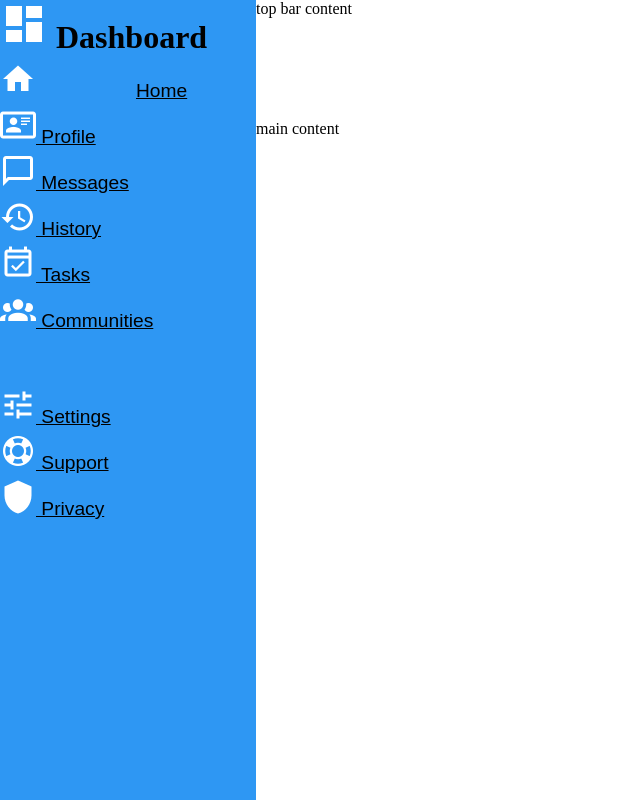
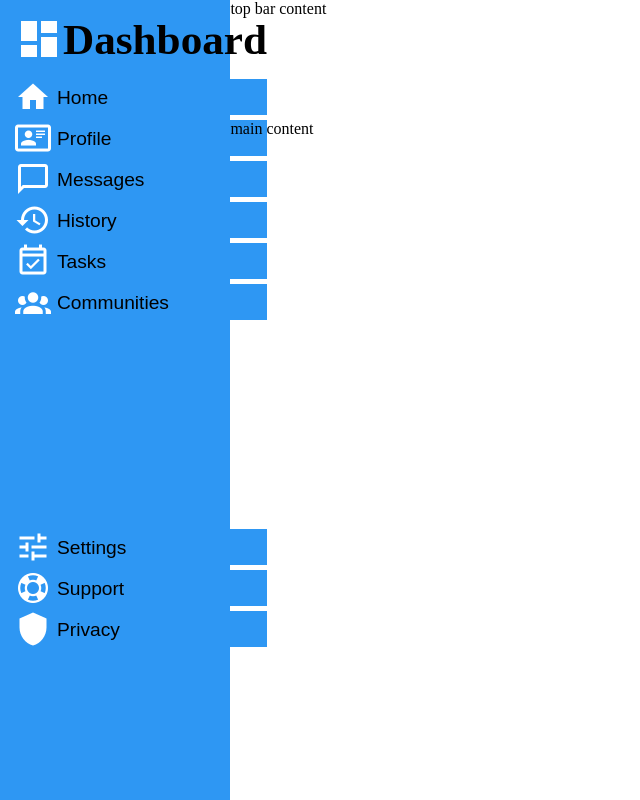
Before and after one commit to SbTobe/admin-dashboard, a plain HTML site: page index.html in a window 1280 px wide. Shown: the whole page, without its empty margins (0-640 px from the left). Drawn offline with Linux system fonts and the light colour scheme.

Commit message:
completed the sidebar

```diff
--- a/index.html
+++ b/index.html
@@ -13,33 +13,33 @@
         <div class="top-left">
             <h1> <img src="./Icons/view-dashboard.png" alt=""> Dashboard</h1>
           <li>
-            <button> <img src="./Icons/home.png" alt="" class="icons"><a href="">Home </a></button>
+            <button> <img src="./Icons/home.png" alt="" class="icons"><a href=""> Home </a></button>
           </li>
           <li>
-            <button><a href=""> <img src="./Icons/profile.png" alt=""> Profile</a></button>
+            <button><img src="./Icons/profile.png" alt=""> <a href=""> Profile</a></button>
           </li>
           <li>
-            <button><a href=""> <img src="./Icons/message.png" alt=""> Messages</a></button>
+            <button> <img src="./Icons/message.png" alt=""><a href=""> Messages</a></button>
           </li>
           <li>
-            <button><a href=""> <img src="./Icons/history.png" alt=""> History</a></button>
+            <button> <img src="./Icons/history.png" alt=""><a href=""> History</a></button>
           </li>
           <li>
-            <button><a href=""> <img src="./Icons/task.png" alt=""> Tasks</a></button>
+            <button> <img src="./Icons/task.png" alt=""> <a href=""> Tasks</a></button>
           </li>
           <li>
-            <button><a href=""> <img src="./Icons/communities.png" alt=""> Communities</a></button>
+            <button> <img src="./Icons/communities.png" alt=""> <a href=""> Communities</a></button>
           </li>
         </div>
         <div class="bottom-left">
           <li>
-            <button><a href=""> <img src="./Icons/settings.png" alt=""> Settings</a></button>
+            <button> <img src="./Icons/settings.png" alt=""> <a href=""> Settings</a></button>
           </li>
           <li>
-            <button><a href=""> <img src="./Icons/support.png" alt=""> Support</a></button>
+            <button> <img src="./Icons/support.png" alt=""> <a href=""> Support</a></button>
           </li>
           <li>
-            <button><a href=""> <img src="./Icons/privacy.png" alt=""> Privacy</a></button>
+            <button> <img src="./Icons/privacy.png" alt=""> <a href=""> Privacy</a></button>
           </li>
         </div>
       </div>
--- a/style.css
+++ b/style.css
@@ -5,14 +5,14 @@
 
 .container {
   display: flex;
-
 }
 
 .sidebar {
   height: 100vh;
-  width: 20vw;
-
+  width: 18vw;
   background-color: rgb(46, 151, 243);
+  display: grid;
+  grid-template-columns: 1fr;
 }
 
 .bottom-left {
@@ -20,6 +20,9 @@
 }
 
 .top-left > li > button {
+  display: grid;
+  grid-template-columns: 0.2fr 1fr;
+
   width: 100%;
   margin-top: 5px;
   text-align: left;
@@ -30,30 +33,29 @@
 }
 
 .bottom-left > li > button {
+  display: grid;
+
+  grid-template-columns: 0.2fr 1fr;
+  width: 100%;
   margin-top: 5px;
-  width: 100%;
-  border: none;
-
   text-align: left;
   font-size: 1.2em;
   background-color: rgb(46, 151, 243);
+  border: none;
   cursor: pointer;
 }
 
 .top-bar {
-
   width: 80vw;
   height: 15vh;
 }
 
 .content {
-
 }
 
 li {
   list-style-type: none;
-
-
+  padding-left: 15px;
 }
 
 li > button:hover {
@@ -61,14 +63,19 @@ li > button:hover {
 }
 
 .top-left > h1 {
-  font-size: 2em;
-}
-
-.icons {
-    margin-right: 100px;
+    font-weight: 800;
+  font-size: 2.7em;
+  margin-left: 15px;
+  margin-top: 15px;
+  margin-bottom: 15px;
+  display: grid;
+  grid-template-columns: 0.2fr 1fr;
 }
 
 a {
-    color: black;
-
+    font-weight: 300;
+  color: black;
+  margin-top: 8px;
+  text-align: left;
+  text-decoration: none;
 }
```
